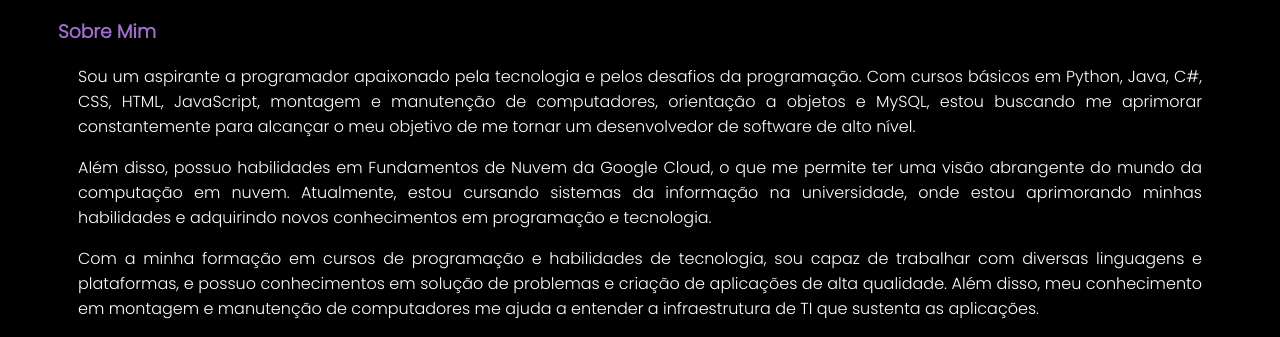
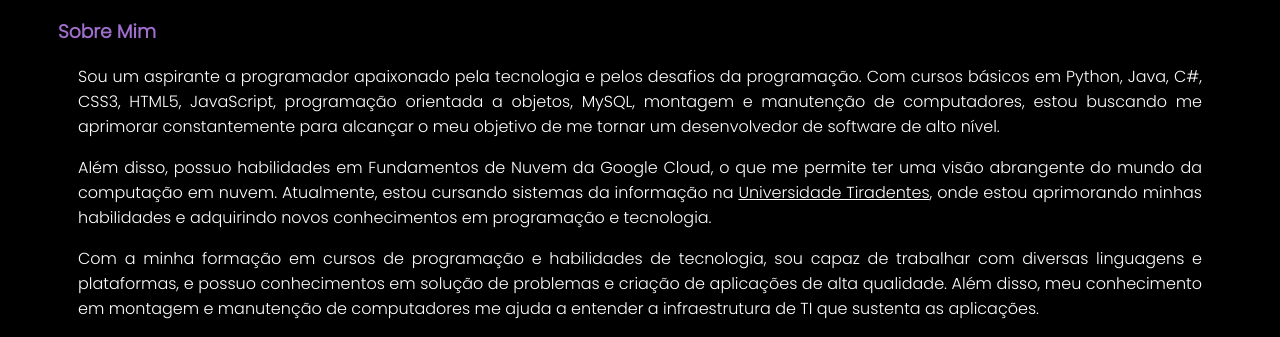
Before and after one commit to DiegoPassosDev/portifolio, a plain HTML site: page index.html in a window 1280 px wide. Shown: the part 431-768 px from the top of the page. Drawn offline with Linux system fonts and the light colour scheme.

Commit message:
novo ajuste no index e em projeto

```diff
--- a/index.html
+++ b/index.html
@@ -41,28 +41,14 @@
                 <h3 class="textMain">Sobre Mim</h3>
                 <p class="justificado">
                     Sou um aspirante a programador apaixonado pela tecnologia e pelos desafios
-                    da programação. Com cursos básicos em Python, Java, C#, CSS, HTML, JavaScript,
-                    montagem e manutenção de computadores, orientação a objetos e MySQL, estou
-                    buscando me aprimorar constantemente para alcançar o meu objetivo de me tornar
-                    um desenvolvedor de software de alto nível.</p>
-                <p class="justificado">Além disso, possuo habilidades em Fundamentos de Nuvem da Google Cloud,
-                    o que me permite ter uma visão abrangente do mundo da computação em nuvem.
-                    Atualmente, estou cursando sistemas da informação na universidade, onde estou
-                    aprimorando minhas habilidades e adquirindo novos conhecimentos em programação
-                    e tecnologia.</p>
-                <p class="justificado">Com a minha formação em cursos de programação e habilidades de tecnologia,
-                    sou capaz de trabalhar com diversas linguagens e plataformas, e possuo
-                    conhecimentos em solução de problemas e criação de aplicações de alta qualidade.
-                    Além disso, meu conhecimento em montagem e manutenção de computadores me ajuda
-                    a entender a infraestrutura de TI que sustenta as aplicações.</p>
+                    da programação. Com cursos básicos em Python, Java, C#, CSS3, HTML5, JavaScript, programação orientada a objetos, MySQL, montagem e manutenção de computadores, estou buscando me aprimorar constantemente para alcançar o meu objetivo de me tornar um desenvolvedor de software de alto nível.</p>
+                <p class="justificado">Além disso, possuo habilidades em Fundamentos de Nuvem da Google Cloud, o que me permite ter uma visão abrangente do mundo da computação em nuvem. Atualmente, estou cursando sistemas da informação na <a target="_blank" href="https://www.unit.br/"><ins>Universidade Tiradentes</ins></a>, onde estou aprimorando minhas habilidades e adquirindo novos conhecimentos em programação e tecnologia.</p>
+                <p class="justificado">Com a minha formação em cursos de programação e habilidades de tecnologia, sou capaz de trabalhar com diversas linguagens e plataformas, e possuo conhecimentos em solução de problemas e criação de aplicações de alta qualidade. Além disso, meu conhecimento em montagem e manutenção de computadores me ajuda a entender a infraestrutura de TI que sustenta as aplicações.</p>
             </section>
             <section>
                 <h3 class="textMain">Formação</h3>
-                <p class="justificado">Formado no 2º Grau na Escola Estadual Professor Abelardo Romero Dantas, na
-                    cidade de Lagarto-SE.</p>
-                <p class="justificado">Hoje graduando na Universidade Tiradentes na cidade de
-                    Aracaju-SE, com previsão de conclusão no segundo semestre de 2024.
-                    Cursando sistemas da informação, atualmente no 5º período regular, noturno.</p>
+                <p class="justificado">Formado no 2º Grau na Escola Estadual Professor Abelardo Romero Dantas, na cidade de Lagarto-SE.</p>
+                <p class="justificado">Hoje graduando na Universidade Tiradentes na cidade de Aracaju-SE, com previsão de conclusão no segundo semestre de 2024. Cursando sistemas da informação, atualmente no 5º período regular, noturno.</p>
             </section>
             <section>
                 <h3 class="textMain">Cursos</h3>
```
Also changed, not shown: projeto.html (+2 -2 lines).
